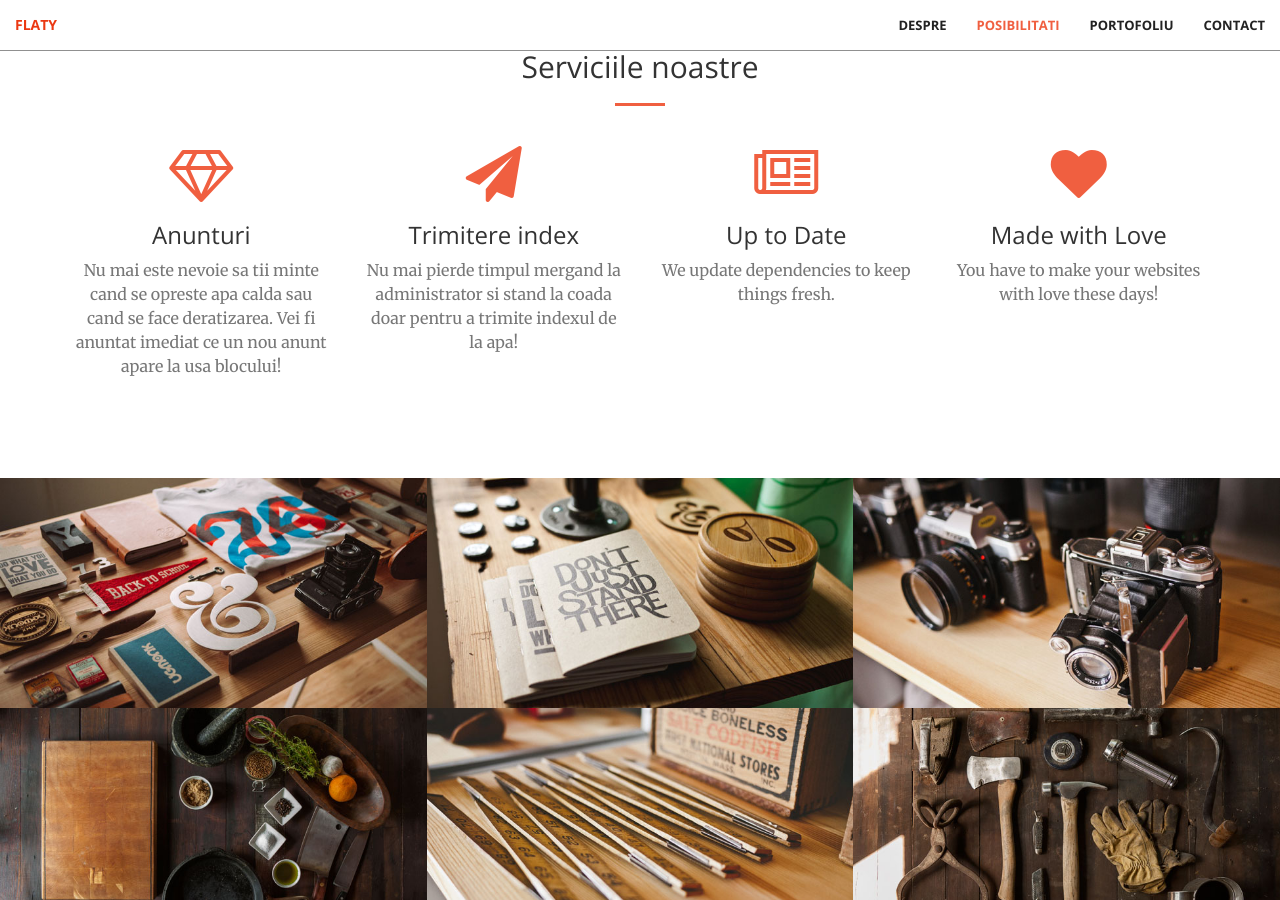
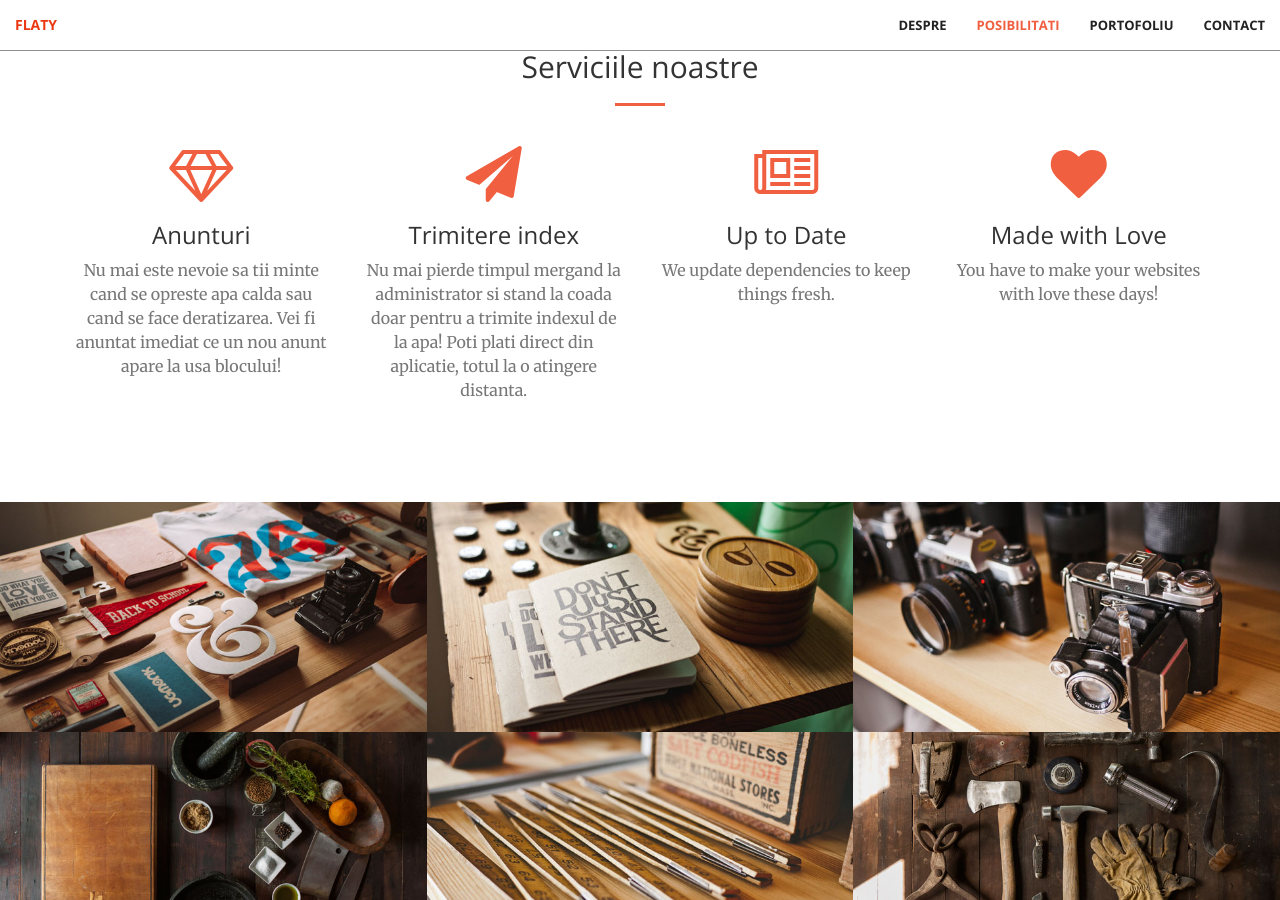
Before and after one commit to rptoma/Flaty-landing-page-2, a Jekyll site: the page built from index.html, in a window 1280 px wide and 900 px high, scrolled down 1318 px. Built offline with Jekyll 4.4.1, drawn with Linux system fonts in a browser that asks for light colours.

Commit message:
Updated '_includes/services.html' via CloudCannon

```diff
--- a/_includes/services.html
+++ b/_includes/services.html
@@ -20,7 +20,7 @@
                 <div class="service-box">
                     <i class="fa fa-4x fa-paper-plane wow bounceIn text-primary" data-wow-delay=".1s"></i>
                     <h3>Trimitere index</h3>
-                    <p class="text-muted">Nu mai pierde timpul mergand la administrator si stand la coada doar pentru a trimite indexul de la apa!</p>
+                    <p class="text-muted">Nu mai pierde timpul mergand la administrator si stand la coada doar pentru a trimite indexul de la apa! Poti plati direct din aplicatie, totul la o atingere distanta.</p>
                 </div>
             </div>
             <div class="col-lg-3 col-md-6 text-center">
```
